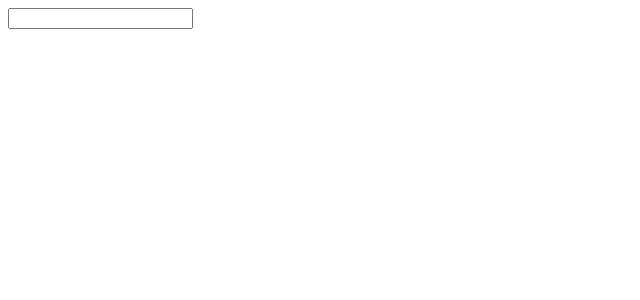
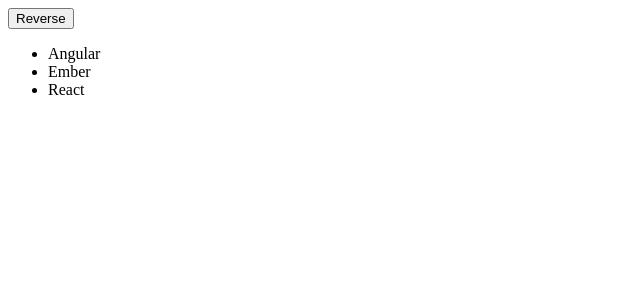
Before and after one commit to doniisetiiawan/react-pzq, a React (Create React App) app: page / in a window 1280 px wide. Shown: the top 300 px of the page, without its empty margins (0-640 px from the left). Built offline with nearby package versions, Linux system fonts and the light colour scheme.

Commit message:
Importing handler

```diff
--- a/src/MyList.jsx
+++ b/src/MyList.jsx
@@ -1,11 +1,31 @@
-import React from 'react';
+import React, { Component } from 'react';
 
-const MyList = ({ items }) => (
-  <ul>
-    {items.map((i) => (
-      <li key={i}>{i}</li>
-    ))}
-  </ul>
-);
+import reverse from './reverse';
 
-export default MyList;
+export default class MyList extends Component {
+  constructor(props) {
+    super(props);
+
+    this.state = { items: ['Angular', 'Ember', 'React'] };
+  }
+
+  onReverseClick = reverse.bind(this);
+
+  render() {
+    const {
+      state: { items },
+      onReverseClick,
+    } = this;
+
+    return (
+      <section>
+        <button onClick={onReverseClick}>Reverse</button>
+        <ul>
+          {items.map((v) => (
+            <li key={v}>{v}</li>
+          ))}
+        </ul>
+      </section>
+    );
+  }
+}
--- a/src/index.jsx
+++ b/src/index.jsx
@@ -1,6 +1,6 @@
 import React from 'react';
 import { render } from 'react-dom';
 
-import MyInput from './MyInput';
+import MyList from './MyList';
 
-render(<MyInput />, document.getElementById('root'));
+render(<MyList />, document.getElementById('root'));
--- /dev/null
+++ b/src/reverse.jsx
@@ -0,0 +1,4 @@
+export default function reverse() {
+  const { items } = this.state;
+  this.setState(items.reverse());
+}
```
